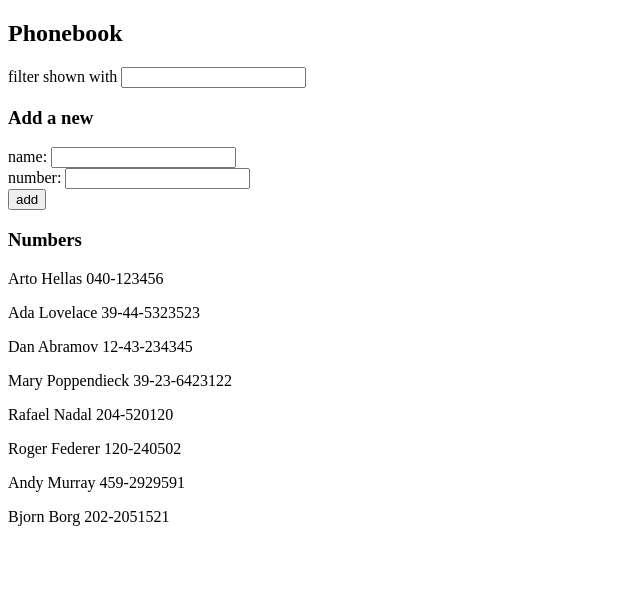
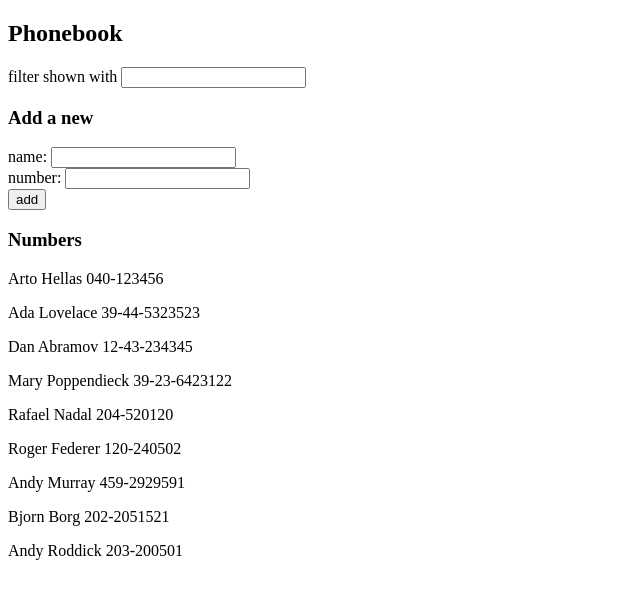
Before and after one commit to TorreEgger/fullstack, a React (Vite) app in the folder osa2/puhelinluettelo/: page / in a window 1280 px wide. Shown: the top 598 px of the page, without its empty margins (0-640 px from the left). Built offline with nearby package versions, Linux system fonts and the light colour scheme; data requests are answered from the project's data file.

Commit message:
korjaus step6 String(persons.length+1)

```diff
--- a/osa2/puhelinluettelo/db.json
+++ b/osa2/puhelinluettelo/db.json
@@ -39,6 +39,11 @@
       "id": "dd26",
       "name": "Bjorn Borg",
       "number": "202-2051521"
+    },
+    {
+      "id": "1fd4",
+      "name": "Andy Roddick",
+      "number": "203-200501"
     }
   ]
 }
--- a/osa2/puhelinluettelo/src/App.jsx
+++ b/osa2/puhelinluettelo/src/App.jsx
@@ -93,6 +93,7 @@ axios
 
 
 
+
 const addPerson = (event) => {
   event.preventDefault()
 
@@ -102,27 +103,15 @@ const addPerson = (event) => {
 
   const nameObject = {
     name: newName,
-    number: newNumber
+    number: newNumber,
+    id: String(persons.length+1)
   }
 
-  axios
-  .post('http://localhost:3001/persons', nameObject)
-  .then(response => {
-    setPersons(persons.concat(response.data))
-    setShow(persons.concat(response.data))
-    setNewName('')
-    setNewNumber('')
-    console.log(nameObject)
-  })
 
-
- /* setPersons(persons.concat(nameObject))
+  setPersons(persons.concat(nameObject))
   setShow(persons.concat(nameObject))
   setNewName('')
   setNewNumber('')
-  */
-
-
 }
 
 
```
